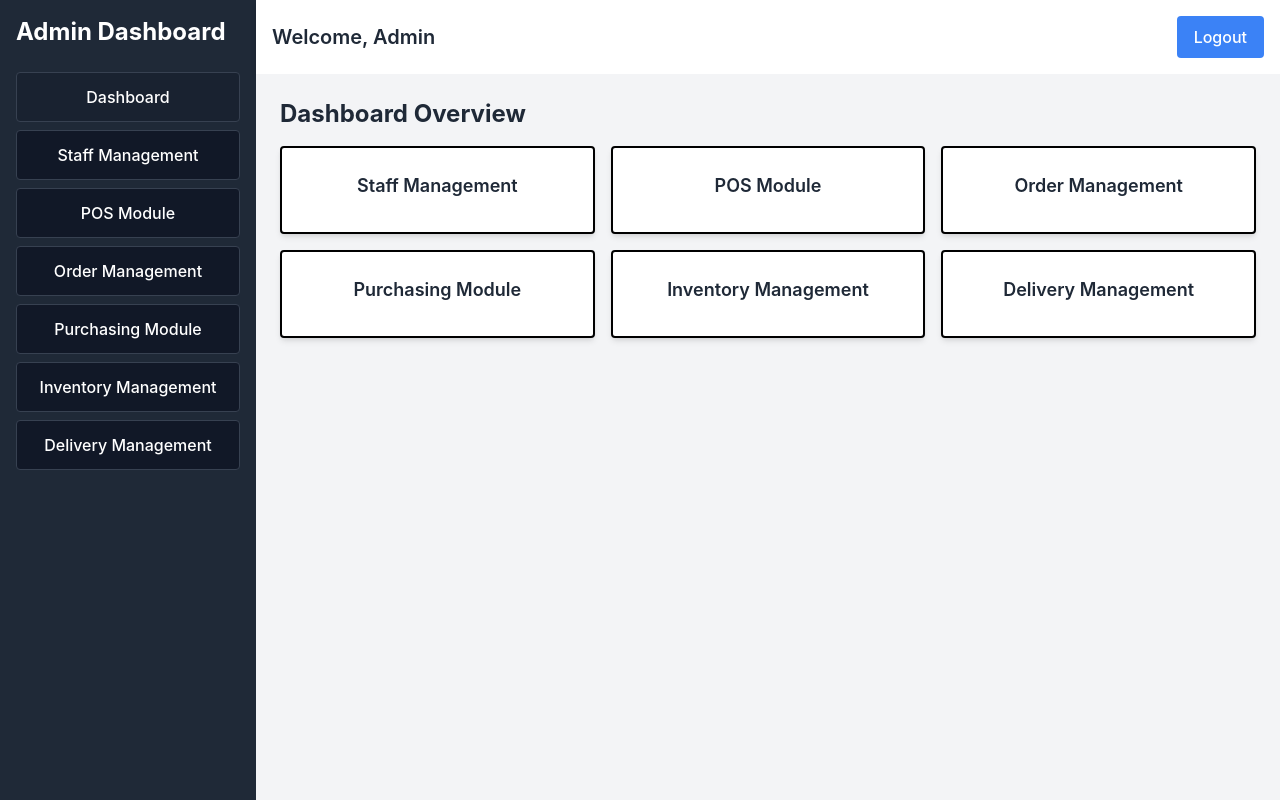
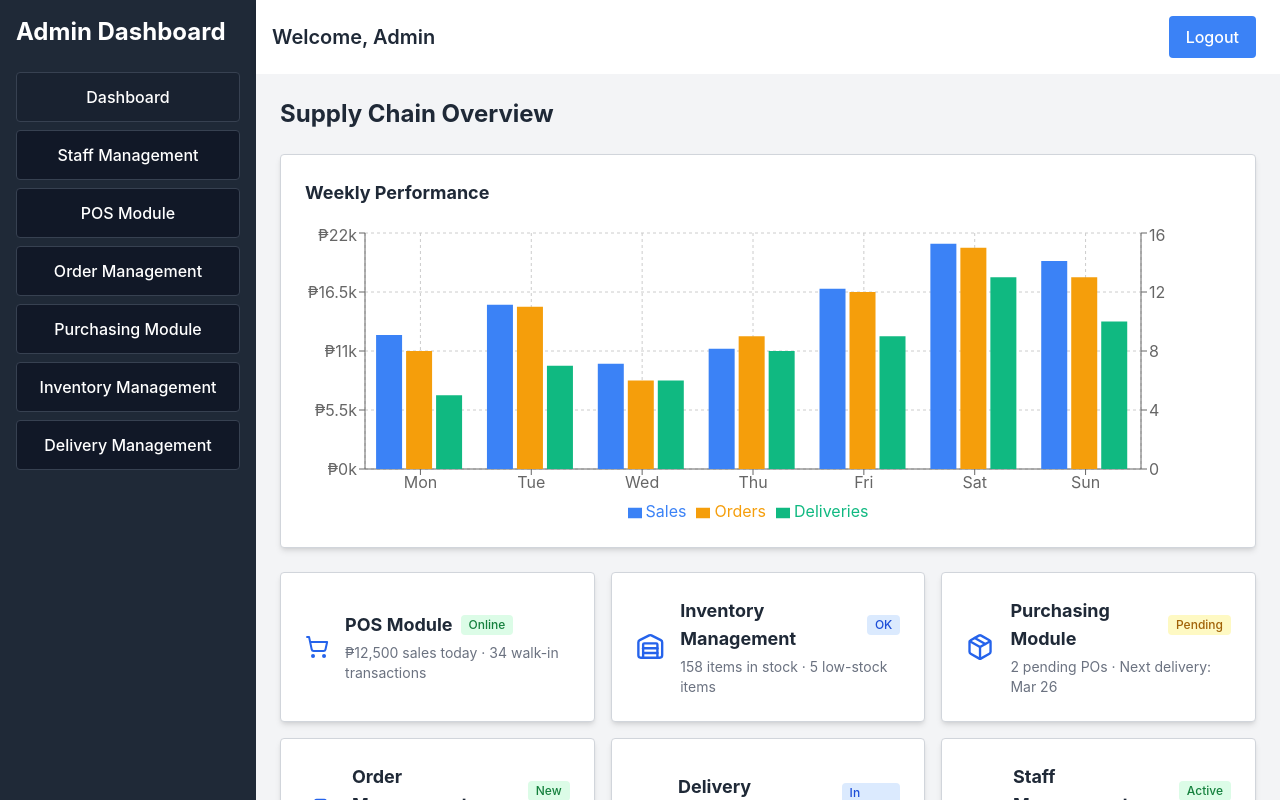
Before and after one commit to clarknotkent/sia, a React (Vite) app in the folder sia-project/: page /dashboard in a window 1280 px wide. Built offline with nearby package versions, Linux system fonts and the light colour scheme; sample sign-in values are in the browser's storage.

Commit message:
Final UI for SCM dashboard with chart, status chips, and activity feed

```diff
--- a/sia-project/package.json
+++ b/sia-project/package.json
@@ -10,9 +10,11 @@
     "preview": "vite preview"
   },
   "dependencies": {
+    "lucide-react": "^0.483.0",
     "react": "^19.0.0",
     "react-dom": "^19.0.0",
-    "react-router-dom": "^7.1.5"
+    "react-router-dom": "^7.1.5",
+    "recharts": "^2.15.1"
   },
   "devDependencies": {
     "@eslint/js": "^9.19.0",
@@ -26,7 +28,7 @@
     "eslint-plugin-react-refresh": "^0.4.18",
     "globals": "^15.14.0",
     "postcss": "^8.5.1",
-    "tailwind": "^4.0.0",
+    "tailwind": "^2.3.1",
     "tailwindcss": "^3.4.17",
     "vite": "^6.1.0"
   }
--- /dev/null
+++ b/sia-project/src/private/Dashboard.css
@@ -0,0 +1,27 @@
+/* Optional: apply background fade for cards */
+.dashboard-card {
+    transition: all 0.2s ease-in-out;
+    background-color: #fff;
+    border: 1px solid #d1d5db; /* gray-300 */
+    border-radius: 0.5rem;      /* rounded */
+    box-shadow: 0 2px 4px rgba(0, 0, 0, 0.05); /* shadow-md */
+  }
+
+  .dashboard-card:hover {
+    background-color: #f3f4f6; /* gray-100 */
+    box-shadow: 0 6px 12px rgba(0, 0, 0, 0.1); /* hover:shadow-lg */
+  }
+
+  /* Optional: responsive tweaks for grid */
+  .dashboard-grid {
+    display: grid;
+    gap: 1rem;
+    grid-template-columns: repeat(auto-fit, minmax(240px, 1fr));
+  }
+
+  /* Icon style fallback if Tailwind isn't applied */
+  .dashboard-icon {
+    color: #2563eb; /* blue-600 */
+    width: 2rem;
+    height: 2rem;
+  }
--- a/sia-project/src/private/Dashboard.jsx
+++ b/sia-project/src/private/Dashboard.jsx
@@ -1,39 +1,142 @@
-// src/private/Dashboard.jsx
-
 import React from 'react';
-import Sidebar from './Sidebar'; // src/private/Sidebar.jsx
+import Sidebar from './Sidebar';
 import { useNavigate } from 'react-router-dom';
+import './Dashboard.css';
+import DashboardChart from './DashboardChart';
+import {
+  ShoppingCart,
+  Package,
+  Truck,
+  Users,
+  ClipboardList,
+  Warehouse,
+} from 'lucide-react';
 
 const Navbar = ({ onLogout }) => (
-  <div className="w-full bg-white shadow-md p-4 flex justify-between items-center">
+  <div className="w-full bg-white shadow-md p-4 flex justify-between items-center pr-6">
     <h1 className="text-xl font-semibold text-gray-800">Welcome, Admin</h1>
-    <button className="bg-blue-500 text-white px-4 py-2 rounded" onClick={onLogout}>Logout</button>
+    <button
+      className="bg-blue-500 hover:bg-blue-600 text-white px-4 py-2 rounded transition"
+      onClick={onLogout}
+    >
+      Logout
+    </button>
   </div>
 );
 
-const DashboardCard = ({ title, onClick }) => (
+const StatusChip = ({ label, color = 'green' }) => {
+  const base = 'text-xs px-2 py-0.5 rounded font-medium';
+  const styles = {
+    green: 'bg-green-100 text-green-700',
+    yellow: 'bg-yellow-100 text-yellow-700',
+    red: 'bg-red-100 text-red-700',
+    blue: 'bg-blue-100 text-blue-700',
+  };
+  return <span className={`${base} ${styles[color]}`}>{label}</span>;
+};
+
+const DashboardCard = ({ title, subtitle, status, statusColor, Icon, onClick }) => (
   <div
-    className="bg-white p-6 rounded shadow-md text-center border-2 border-black cursor-pointer hover:bg-gray-200"
+    className="bg-white p-6 rounded shadow-md border border-gray-300 cursor-pointer hover:shadow-lg hover:scale-[1.01] transition-all duration-200 flex gap-4 items-center min-h-[100px]"
     onClick={onClick}
   >
-    <h3 className="text-lg font-semibold mb-2 text-gray-800">{title}</h3>
+    <Icon className="w-8 h-8 text-blue-600" />
+    <div className="flex flex-col">
+      <h3 className="text-lg font-bold text-gray-800 flex items-center gap-2">
+        {title} {status && <StatusChip label={status} color={statusColor} />}
+      </h3>
+      <p className="text-sm text-gray-500 mt-1">{subtitle}</p>
+    </div>
   </div>
 );
+
+const RecentActivity = () => {
+  const mockActivity = [
+    { type: 'Order', detail: 'New client order received', time: '2 mins ago' },
+    { type: 'Delivery', detail: 'Delivery #1042 marked as delivered', time: '15 mins ago' },
+    { type: 'Stock-In', detail: 'Paracetamol restocked (Batch #2025)', time: '30 mins ago' },
+    { type: 'PO', detail: 'PO #0027 submitted to Supplier A', time: '1 hour ago' },
+  ];
+
+  return (
+    <div className="bg-white p-6 rounded shadow-md border border-gray-300 mt-6">
+      <h3 className="text-lg font-bold text-gray-800 mb-4">Recent Activity</h3>
+      <ul className="space-y-3 text-sm">
+        {mockActivity.map((item, idx) => (
+          <li key={idx} className="border-b pb-2">
+            <span className="font-medium text-blue-600">{item.type}</span>: {item.detail}
+            <span className="block text-xs text-gray-400">{item.time}</span>
+          </li>
+        ))}
+      </ul>
+    </div>
+  );
+};
 
 const MainContent = () => {
   const navigate = useNavigate();
 
   return (
     <div className="flex-1 bg-gray-100 p-6 overflow-auto">
-      <h2 className="text-2xl font-bold mb-4 text-gray-800">Dashboard Overview</h2>
-      <div className="grid grid-cols-1 md:grid-cols-2 lg:grid-cols-3 gap-4">
-        <DashboardCard title="Staff Management" onClick={() => navigate('/staff-management')} />
-        <DashboardCard title="POS Module" onClick={() => navigate('/pos-module')} />
-        <DashboardCard title="Order Management" onClick={() => navigate('/ordering')} />
-        <DashboardCard title="Purchasing Module" onClick={() => navigate('/purchasing')} />
-        <DashboardCard title="Inventory Management" onClick={() => navigate('/inventory-management')} />
-        <DashboardCard title="Delivery Management" onClick={() => navigate('/delivery-management')} />
+      <h2 className="text-2xl font-bold mb-6 text-gray-800">Supply Chain Overview</h2>
+
+      {/* Bar Chart */}
+      <DashboardChart />
+
+      {/* Module Cards */}
+      <div className="grid grid-cols-1 sm:grid-cols-2 lg:grid-cols-3 gap-4">
+        <DashboardCard
+          title="POS Module"
+          subtitle="₱12,500 sales today · 34 walk-in transactions"
+          Icon={ShoppingCart}
+          status="Online"
+          statusColor="green"
+          onClick={() => navigate('/pos-module')}
+        />
+        <DashboardCard
+          title="Inventory Management"
+          subtitle="158 items in stock · 5 low-stock items"
+          Icon={Warehouse}
+          status="OK"
+          statusColor="blue"
+          onClick={() => navigate('/inventory-management')}
+        />
+        <DashboardCard
+          title="Purchasing Module"
+          subtitle="2 pending POs · Next delivery: Mar 26"
+          Icon={Package}
+          status="Pending"
+          statusColor="yellow"
+          onClick={() => navigate('/purchasing')}
+        />
+        <DashboardCard
+          title="Order Management"
+          subtitle="3 new orders · 1 awaiting payment"
+          Icon={ClipboardList}
+          status="New"
+          statusColor="green"
+          onClick={() => navigate('/ordering')}
+        />
+        <DashboardCard
+          title="Delivery Management"
+          subtitle="2 in transit · 5 delivered today"
+          Icon={Truck}
+          status="In Transit"
+          statusColor="blue"
+          onClick={() => navigate('/delivery-management')}
+        />
+        <DashboardCard
+          title="Staff Management"
+          subtitle="12 active staff · 1 pending approval"
+          Icon={Users}
+          status="Active"
+          statusColor="green"
+          onClick={() => navigate('/staff-management')}
+        />
       </div>
+
+      {/* Recent Activity */}
+      <RecentActivity />
     </div>
   );
 };
@@ -41,7 +144,7 @@ const MainContent = () => {
 const Dashboard = ({ onLogout }) => {
   return (
     <div className="flex h-screen w-screen">
-      <Sidebar /> {/* src/private/Sidebar.jsx */}
+      <Sidebar />
       <div className="flex flex-col flex-1">
         <Navbar onLogout={onLogout} />
         <MainContent />
--- /dev/null
+++ b/sia-project/src/private/DashboardChart.jsx
@@ -0,0 +1,45 @@
+import React from 'react';
+import {
+  BarChart,
+  Bar,
+  XAxis,
+  YAxis,
+  CartesianGrid,
+  Tooltip,
+  Legend,
+  ResponsiveContainer,
+} from 'recharts';
+
+const data = [
+  { day: 'Mon', sales: 12500, orders: 8, deliveries: 5 },
+  { day: 'Tue', sales: 15300, orders: 11, deliveries: 7 },
+  { day: 'Wed', sales: 9800, orders: 6, deliveries: 6 },
+  { day: 'Thu', sales: 11200, orders: 9, deliveries: 8 },
+  { day: 'Fri', sales: 16800, orders: 12, deliveries: 9 },
+  { day: 'Sat', sales: 21000, orders: 15, deliveries: 13 },
+  { day: 'Sun', sales: 19400, orders: 13, deliveries: 10 },
+];
+
+const DashboardChart = () => {
+  return (
+    <div className="bg-white p-6 rounded shadow-md border border-gray-300 mb-6">
+      <h3 className="text-lg font-bold text-gray-800 mb-4">Weekly Performance</h3>
+      <ResponsiveContainer width="100%" height={300}>
+        <BarChart data={data} margin={{ top: 10, right: 30, left: 0, bottom: 0 }}>
+          <CartesianGrid strokeDasharray="3 3" />
+          <XAxis dataKey="day" />
+          <YAxis yAxisId="left" tickFormatter={(val) => `₱${val / 1000}k`} />
+          <YAxis yAxisId="right" orientation="right" />
+          <Tooltip formatter={(value, name) =>
+            name === 'Sales' ? `₱${value.toLocaleString()}` : `${value}`} />
+          <Legend />
+          <Bar yAxisId="left" dataKey="sales" name="Sales" fill="#3b82f6" />
+          <Bar yAxisId="right" dataKey="orders" name="Orders" fill="#f59e0b" />
+          <Bar yAxisId="right" dataKey="deliveries" name="Deliveries" fill="#10b981" />
+        </BarChart>
+      </ResponsiveContainer>
+    </div>
+  );
+};
+
+export default DashboardChart;
```
Also changed, not shown: package.json (deleted, +0 -12 lines), 2 other files (tests, documents, lock files or other folders).
